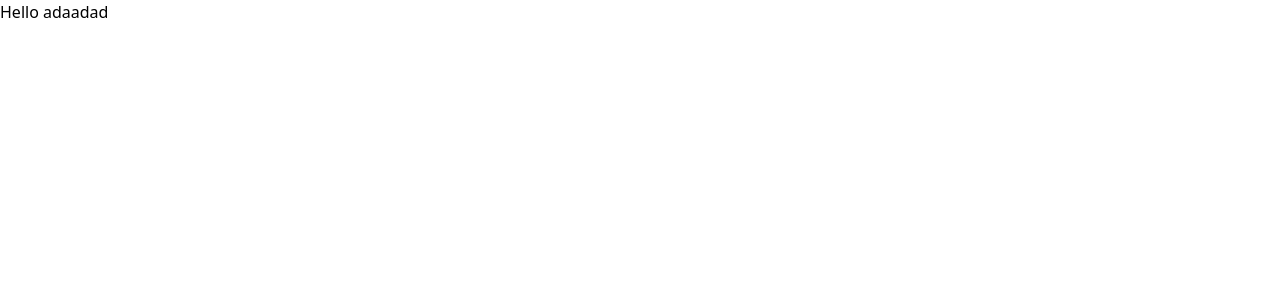
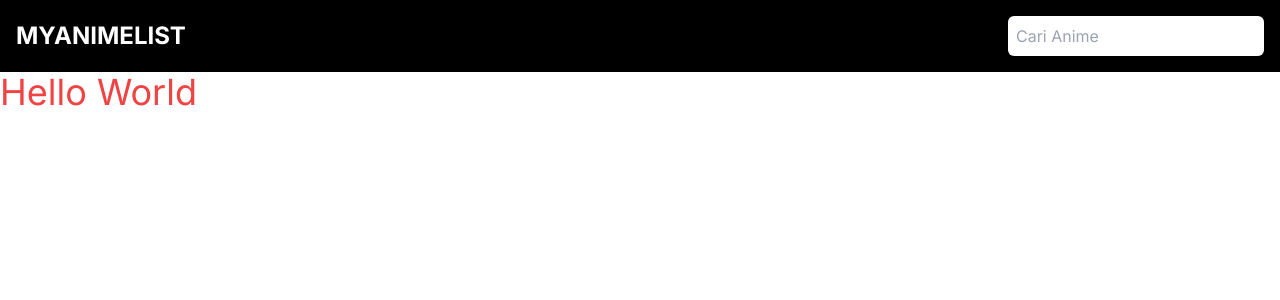
Before and after one commit to anggaaprianda04/animelist, a Next.js app: page / in a window 1280 px wide. Shown: the top 300 px of the page. Built offline with nearby package versions, Linux system fonts and the light colour scheme.

Commit message:
set up structure folder and add Navbar

```diff
--- /dev/null
+++ b/src/app/layout.js
@@ -0,0 +1,21 @@
+import '../styles/globals.css'
+import { Inter } from 'next/font/google'
+import Navbar from '@/components/Navbar'
+
+const inter = Inter({ subsets: ['latin'] })
+
+export const metadata = {
+    title : "Anime",
+    description: "List anime Indonesia"
+}
+
+export default function RootLayout({children}){
+    return (
+        <html lang="en">
+            <body className={inter.className}>
+                <Navbar />
+                {children}
+            </body>
+        </html>
+    )
+}
--- /dev/null
+++ b/src/app/page.js
@@ -0,0 +1,3 @@
+export default function Home(){
+    return <h1 className="text-4xl text-red-500">Hello World</h1>
+}
--- /dev/null
+++ b/src/components/Navbar/index.js
@@ -0,0 +1,12 @@
+import Link from "next/link"
+
+const Navbar = () => {
+    return (
+        <div className="flex flex-col justify-between p-2 bg-black md:items-center md:p-4 md:flex-row">
+            <Link href="/" className="text-2xl font-bold text-white">MYANIMELIST</Link>
+            <input className='w-64 p-2 mt-2 rounded-md md:mt-0' type="text" placeholder="Cari Anime" />
+        </div>
+    )
+}
+
+export default Navbar
--- a/src/pages/_app.js
+++ /dev/null
@@ -1,5 +0,0 @@
-import '@/styles/globals.css'
-
-export default function App({ Component, pageProps }) {
-  return <Component {...pageProps} />
-}
--- a/src/pages/_document.js
+++ /dev/null
@@ -1,13 +0,0 @@
-import { Html, Head, Main, NextScript } from 'next/document'
-
-export default function Document() {
-  return (
-    <Html lang="en">
-      <Head />
-      <body>
-        <Main />
-        <NextScript />
-      </body>
-    </Html>
-  )
-}
--- a/src/pages/api/hello.js
+++ /dev/null
@@ -1,5 +0,0 @@
-// Next.js API route support: https://nextjs.org/docs/api-routes/introduction
-
-export default function handler(req, res) {
-  res.status(200).json({ name: 'John Doe' })
-}
--- a/src/pages/index.js
+++ /dev/null
@@ -1,10 +0,0 @@
-import Image from 'next/image'
-import { Inter } from 'next/font/google'
-
-const inter = Inter({ subsets: ['latin'] })
-
-export default function Home() {
-  return (
-    <h1>Hello adaadad</h1>
-  )
-}
```
Also changed, not shown: src/app/detail/page.js (added).
